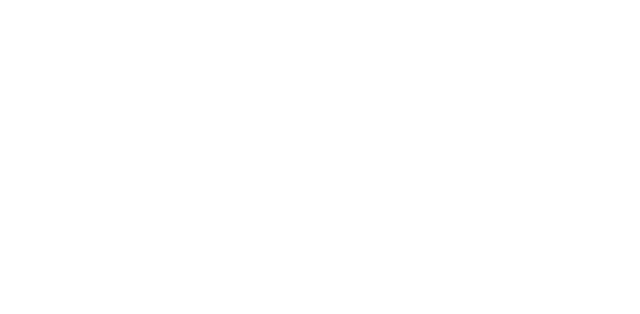
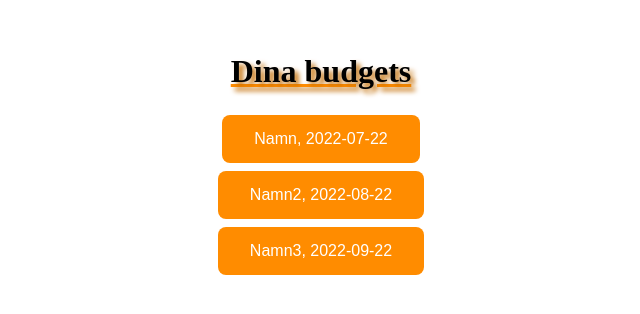
Before and after one commit to MaxHjarpe/Stekonomi, a React (Create React App) app: page /budgets in a window 1280 px wide. Before the commit this address had no page. Shown: the part 166-480 px from the top of the page, without its empty margins (319-959 px from the left). Built offline with nearby package versions, Linux system fonts and the light colour scheme.

Commit message:
knappar utan funktion, ändra färger

```diff
--- a/src/App.tsx
+++ b/src/App.tsx
@@ -1,13 +1,16 @@
 import React from "react";
 import { BrowserRouter, Route, Router, Routes } from "react-router-dom";
 import logo from "./logo.svg";
+import Budgetspage from "./Pages/Budgetspage";
 import Homepage from "./Pages/Homepage";
+
 
 function App() {
   return (
     <>
       <Routes>
         <Route path="/" element={<Homepage />} />
+        <Route path="/budgets" element={<Budgetspage />} />
       </Routes>
     </>
   );
--- /dev/null
+++ b/src/CSS/budgets.css
@@ -0,0 +1,66 @@
+.flex-container{
+    display:flex;
+    flex-wrap:wrap;
+    justify-content: center;
+    align-items: center;
+    padding-top: 15%;
+    flex-direction: column;
+
+}
+.Rubrik{
+    text-decoration-line: underline;
+    text-decoration-color: #ff8c00;
+    text-shadow: 4px 4px 5px #c26c03;
+    font-weight: bold;
+}
+.button1{
+    background-color:#ff8c00;
+    border: none;
+    color: white;
+    padding: 15px 32px;
+    text-align: center;
+    text-decoration: none;
+    display: block;
+    font-size: 16px;
+    cursor: pointer;
+    border-radius: 8px;
+    margin: 4px 10px;
+}
+.button1:hover {
+    background-color: #da9b4e;
+    box-shadow: 0 12px 16px 0 rgba(0,0,0,0.24), 0 17px 50px 0 rgba(0,0,0,0.19);
+}
+.button2{
+    background-color:#ff8c00;
+    border: none;
+    color: white;
+    padding: 15px 32px;
+    text-align: center;
+    text-decoration: none;
+    display:block;
+    font-size: 16px;
+    cursor: pointer;
+    border-radius: 8px;
+    margin: 4px 10px;
+}
+.button2:hover {
+    background-color: #da9b4e;
+    box-shadow: 0 12px 16px 0 rgba(0,0,0,0.24), 0 17px 50px 0 rgba(0,0,0,0.19);
+}
+.button3{
+    background-color:#ff8c00;
+    border: none;
+    color: white;
+    padding: 15px 32px;
+    text-align: center;
+    text-decoration: none;
+    display: block;
+    font-size: 16px;
+    cursor: pointer;
+    border-radius: 8px;
+    margin: 4px 10px;
+}
+.button3:hover {
+    background-color: #da9b4e;
+    box-shadow: 0 12px 16px 0 rgba(0,0,0,0.24), 0 17px 50px 0 rgba(0,0,0,0.19);
+}
--- a/src/Components/Budgets.tsx
+++ b/src/Components/Budgets.tsx
@@ -2,11 +2,7 @@
 
 const Budgets = () => {
     return (
-        <div className="BudgetButtons">
-            <button className="Button1">Namn, 2022-07-22</button>
-            <button className="Button2">Namn2, 2022-08-22</button>
-            <button className="Button3">Namn3, 2022-09-22</button>
-        </div>
+        <></>
     )
 }
 
--- /dev/null
+++ b/src/Pages/Budgetspage.tsx
@@ -0,0 +1,18 @@
+import React from "react";
+import "../CSS/budgets.css";
+import "../Components/Budgets.tsx";
+import "../Components/Footer.tsx";
+
+const Budgetspage = () => {
+  return (
+    <div className="flex-container">
+        <h1 className="Rubrik">Dina budgets</h1>
+
+      <button className="button1">Namn, 2022-07-22</button>
+      <button className="button2">Namn2, 2022-08-22</button>
+      <button className="button3">Namn3, 2022-09-22</button>
+    </div>
+  );
+};
+
+export default Budgetspage;
```
